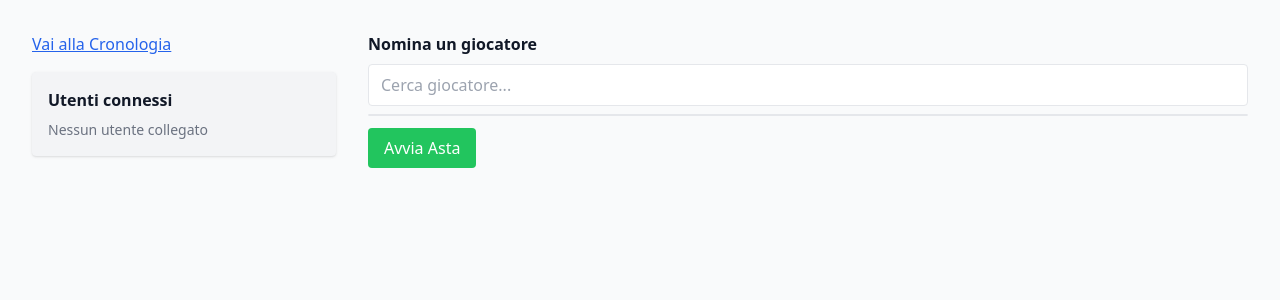
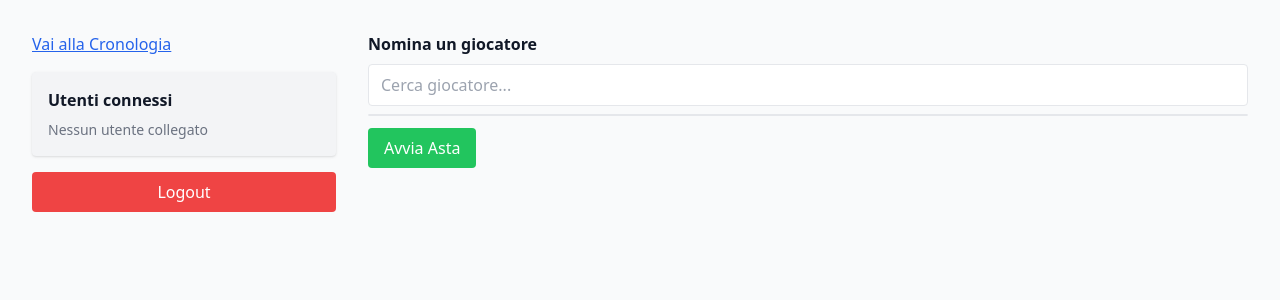
Before and after one commit to Luca-it15/asta_fantacalcio, a Next.js app: page /room/1 in a window 1280 px wide. Shown: the top 300 px of the page. Built offline with nearby package versions, Linux system fonts and the light colour scheme.

Commit message:
added logout button

```diff
--- a/components/Lobby.tsx
+++ b/components/Lobby.tsx
@@ -1,5 +1,6 @@
 'use client';
 import { useEffect, useState } from 'react';
+import { useRouter } from 'next/navigation';
 import PlayerSearch from './PlayerSearch';
 import Auction from './Auction';
 
@@ -7,6 +8,7 @@ export default function Lobby({ username }: { username: string }) {
   const [auction, setAuction] = useState<any>(null);
   const [bids, setBids] = useState<any[]>([]);
   const [connectedUsers, setConnectedUsers] = useState<string[]>([]);
+  const router = useRouter();
 
   // Polling per asta e puntate
   useEffect(() => {
@@ -69,11 +71,26 @@ export default function Lobby({ username }: { username: string }) {
     };
   }, [username]);
 
+  // Funzione logout
+  const handleLogout = async () => {
+    try {
+      await fetch('/.netlify/functions/users', {
+        method: 'DELETE',
+        body: JSON.stringify({ username }),
+      });
+    } catch (err) {
+      console.error('Errore logout:', err);
+    }
+
+    localStorage.removeItem('username');
+    router.push('/'); // porta l’utente alla home
+  };
+
   return (
     <div className="p-8 flex gap-8">
       {/* Colonna laterale sinistra */}
-      <div className="w-1/4">
-        <a href="/history" className="block text-blue-600 underline mb-4">
+      <div className="w-1/4 space-y-4">
+        <a href="/history" className="block text-blue-600 underline">
           Vai alla Cronologia
         </a>
 
@@ -95,6 +112,14 @@ export default function Lobby({ username }: { username: string }) {
             </ul>
           )}
         </div>
+
+        {/* 🔴 Pulsante di logout */}
+        <button
+          onClick={handleLogout}
+          className="w-full bg-red-500 text-white px-4 py-2 rounded hover:bg-red-600"
+        >
+          Logout
+        </button>
       </div>
 
       {/* Colonna principale */}
```
